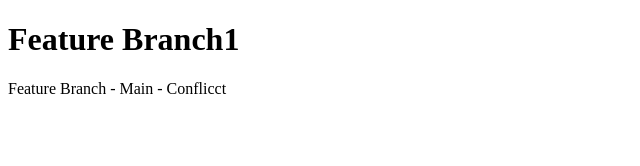
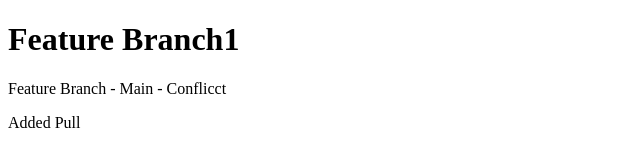
Before and after one commit to Mahima1703/Feb25, a plain HTML site: page index.html in a window 1280 px wide. Shown: the full height of the page, 0-640 px from the left. Drawn offline with Linux system fonts and the light colour scheme.

Commit message:
Update index.html

```diff
--- a/index.html
+++ b/index.html
@@ -8,5 +8,6 @@
 </head>
 <body>
     <p>Feature Branch - Main - Conflicct</p>
+    <p>Added Pull</p>
 </body>
 </html>
```
